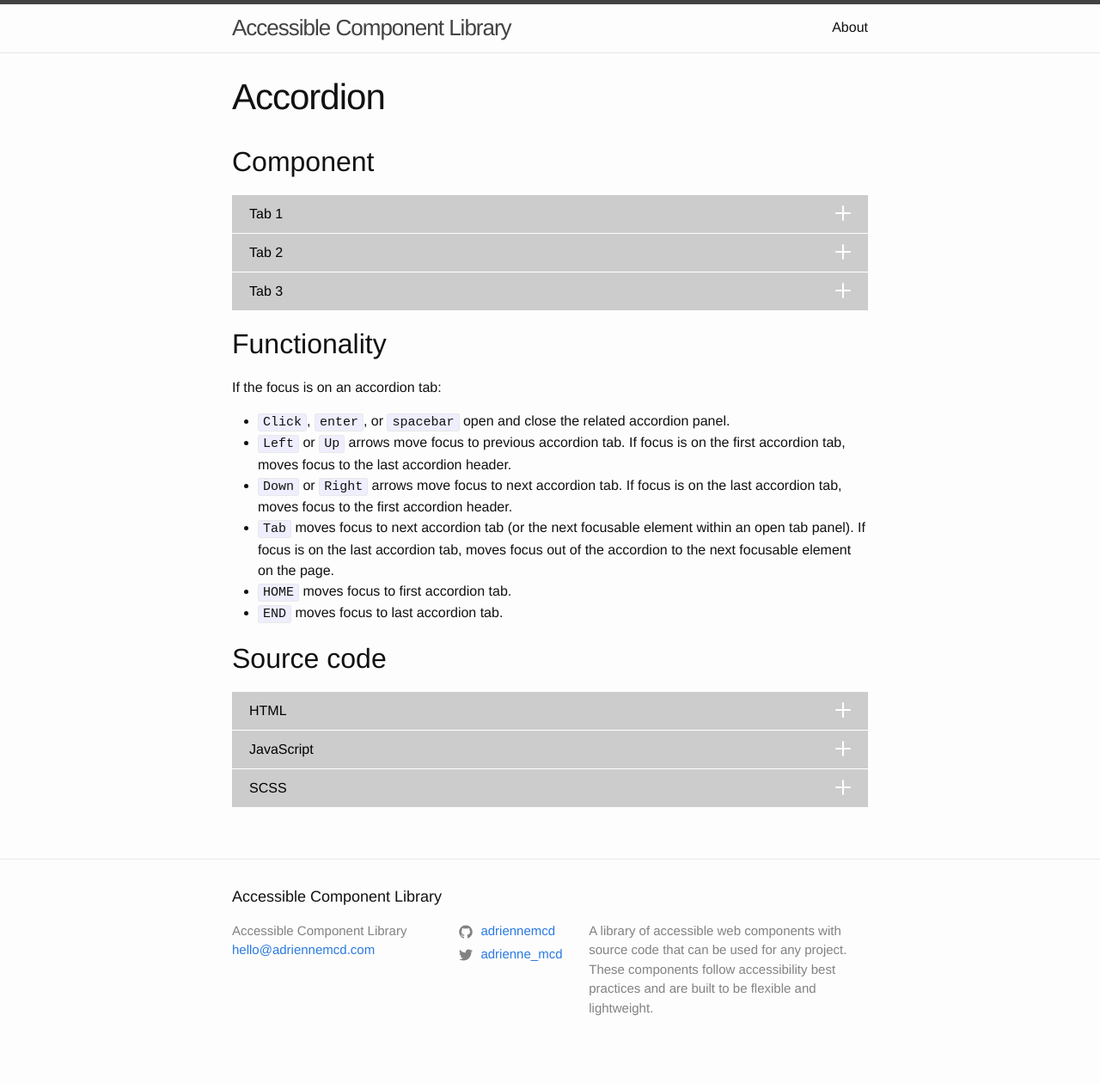
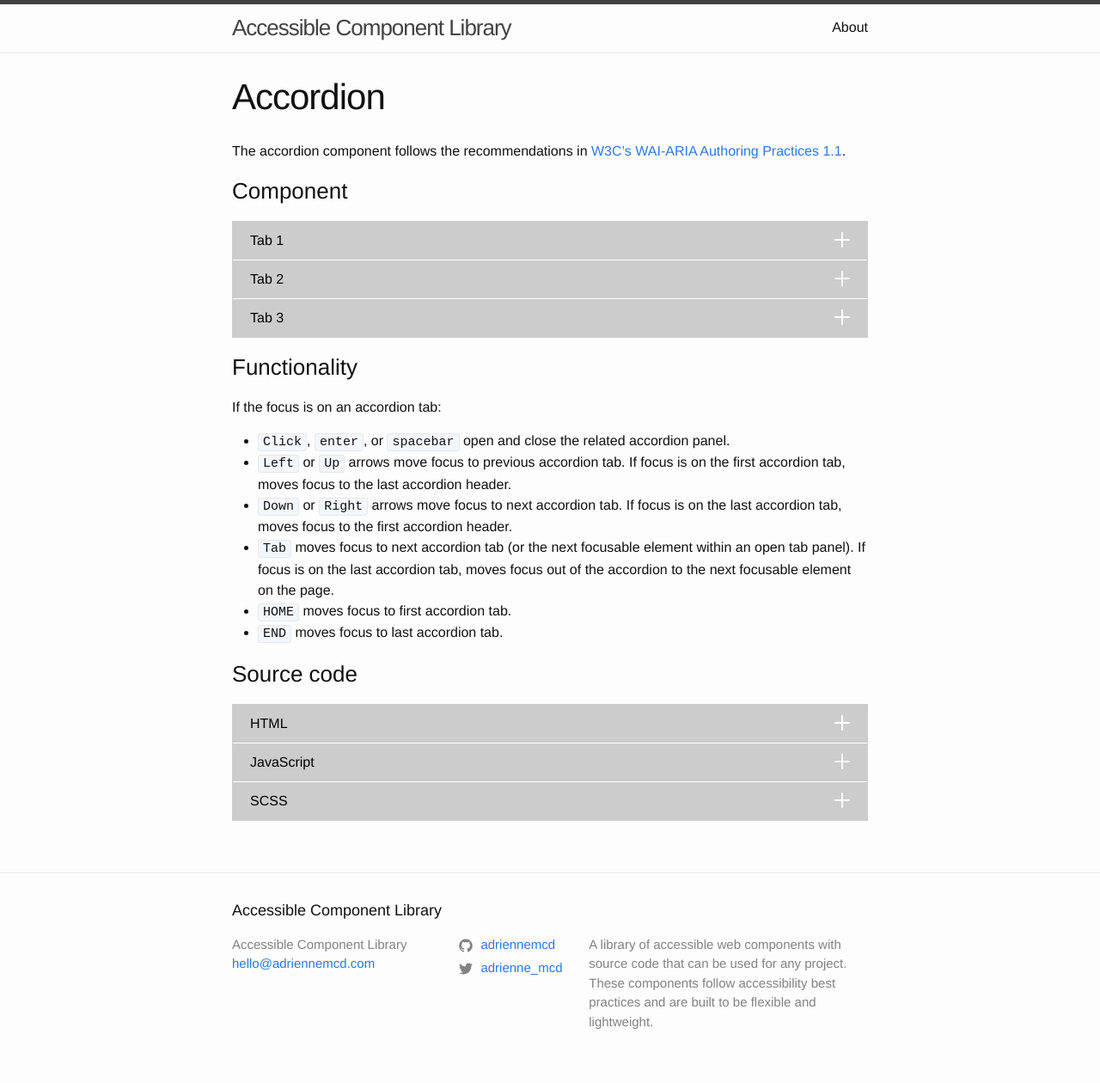
Before and after one commit to adriennemcd/accessible-library, a Jekyll site: the page built from _posts/2017-11-28-accordion.markdown, in a window 1280 px wide. Shown: the whole page at 86% size. Built offline with Jekyll 4.4.1, drawn with Linux system fonts in a browser that asks for light colours.

Commit message:
update colors for code, adjust accordion content

```diff
--- a/_posts/2017-11-28-accordion.markdown
+++ b/_posts/2017-11-28-accordion.markdown
@@ -8,12 +8,12 @@ jsarr:
      - components/accordion/accordion.js
 ---
 
-Component
-----
+The accordion component follows the recommendations in [W3C's WAI-ARIA Authoring Practices 1.1](https://www.w3.org/TR/wai-aria-practices/#accordion).
+
+### Component
 {% include components/accordion/accordion.html %}
 
-Functionality
-----
+### Functionality
 If the focus is on an accordion tab:
 - `Click`, `enter`, or `spacebar` open and close the related accordion panel.
 - `Left` or `Up` arrows move focus to previous accordion tab.  If focus is on the first accordion tab, moves focus to the last accordion header.
@@ -22,6 +22,5 @@ If the focus is on an accordion tab:
 - `HOME` moves focus to first accordion tab.
 - `END` moves focus to last accordion tab.
 
-Source code
-----
+### Source code
 {% include components/accordion/accordion_accordion.html %}
--- a/_sass/minima/_base.scss
+++ b/_sass/minima/_base.scss
@@ -139,7 +139,7 @@ code {
   @include relative-font-size(0.9375);
   border: 1px solid $grey-color-light;
   border-radius: 3px;
-  background-color: #eef;
+  background-color: #f2f7fd;
 }
 
 code {
--- a/_sass/minima/components/_accordion.scss
+++ b/_sass/minima/components/_accordion.scss
@@ -1,6 +1,7 @@
 .accordion
 {
   $block: &;
+  border: 1px solid $silver;
 
   &__tab {
     display: block;
@@ -28,7 +29,7 @@
     height: 0px;
     max-height: 0px;
     margin: 0;
-    background: $silver-xlt;
+    background: $white;
     overflow: hidden;
     transition: all 400ms cubic-bezier(0.58, 0.01, 0.66, 1);
 
```
